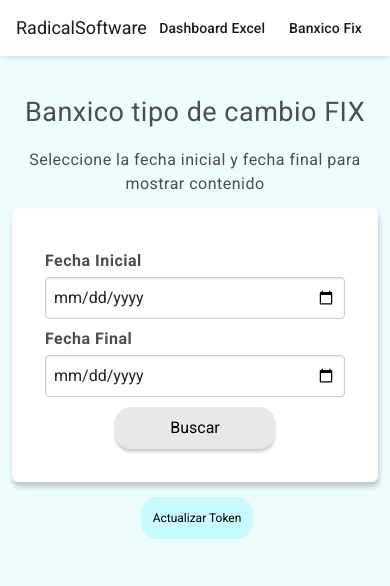
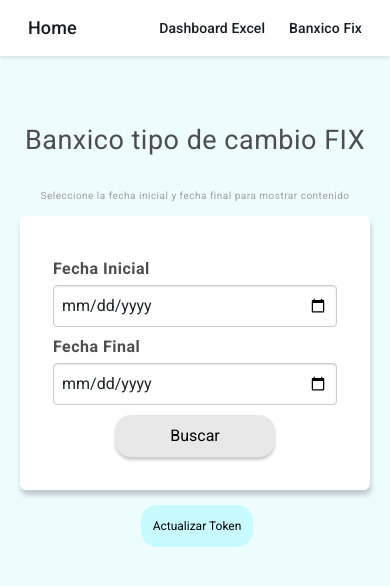
Before and after one commit to franciscomins/examen-radicalsoftware, an Angular app: page /banxico in a window 390 px wide. Shown: the top 586 px of the page. Built offline with nearby package versions, Linux system fonts and the light colour scheme.

Commit message:
se re arreglaron alguna parte del diseño y se agregaron las animaciones

```diff
--- a/src/app/banxicofix/banxicofix.component.css
+++ b/src/app/banxicofix/banxicofix.component.css
@@ -1,34 +1,289 @@
+@import url('https://fonts.googleapis.com/css2?family=Roboto:wght@400;700&display=swap');
+
+.container-fluid {
+  padding: 20px;
+  animation: fadeIn 1s ease-in-out;
+}
+
+.container {
+  padding: 20px;
+  margin-bottom: 3rem;
+  margin-top: 100px;
+  animation: fadeIn 1s ease-in-out;
+}
+
+.box {
+  margin: 30px 0;
+  border: 1px solid #ffffff00;
+  width: auto;
+  height: auto;
+  box-shadow: 0 2px 4px rgba(0, 0, 0, 0.1);
+  font-size: 30px;
+  overflow-x: scroll;
+  background-color: #FDFBFF;
+  animation: fadeIn 1s ease-in-out, slideIn 0.5s ease-out;
+}
+
+.custom-header {
+  font-weight: bold;
+  animation: fadeIn 1s ease-in-out, slideIn 0.5s ease-out;
+}
+
+.custom-header-row {
+  background-color: #f8f9fa;
+  animation: fadeIn 1s ease-in-out, slideIn 0.5s ease-out;
+}
+
+.custom-cell {
+  text-align: center;
+  animation: fadeIn 1s ease-in-out, slideIn 0.5s ease-out;
+}
+
+.paginator {
+  margin: 20px 0;
+  background-color: white;
+  animation: fadeIn 1s ease-in-out;
+}
+
+.calculated-data {
+  margin: 20px 0;
+  animation: fadeIn 1s ease-in-out;
+}
+
+.chart-pie-section {
+  width: 100%;
+  max-width: 450px;
+  margin: 0 auto;
+  margin-bottom: 1rem;
+  animation: fadeIn 1s ease-in-out, slideIn 0.5s ease-out;
+}
+
+.chart-pie-section canvas {
+  width: 100% !important;
+  height: auto !important;
+}
+
+.chart-section {
+  width: 100%;
+  max-width: 800px;
+  margin: 0 auto;
+  animation: fadeIn 1s ease-in-out, slideIn 0.5s ease-out;
+}
+
+.chart-section canvas {
+  width: 100% !important;
+  height: auto !important;
+}
+
+mat-form-field {
+  width: 100%;
+  animation: fadeIn 1s ease-in-out;
+}
+
+mat-form-field .mat-form-field-flex {
+  align-items: center;
+}
+
+mat-form-field .mat-form-field-suffix {
+  margin-left: 8px;
+}
+
+.row {
+  display: flex;
+  justify-content: center;
+  animation: fadeIn 1s ease-in-out;
+}
+
+.col-sm-12 {
+  display: flex;
+  flex-direction: column;
+  align-items: center;
+  animation: fadeIn 1s ease-in-out;
+}
+
+.text-center {
+  text-align: center;
+  animation: fadeIn 1s ease-in-out;
+}
+
+.file-upload-container {
+  position: fixed;
+  bottom: 2rem;
+  left: 2rem;
+  margin: 0;
+  z-index: 1000;
+  animation: fadeIn 1s ease-in-out, slideIn 0.5s ease-out;
+}
+
+.file-upload-label {
+  display: inline-block;
+  padding: 10px;
+  border: 2px solid #439a281e;
+  max-width: 300px;
+  max-height: 100px;
+  border-radius: 2rem;
+  background-color: #f9fafb5a;
+  color: #0000007a;
+  cursor: pointer;
+  text-align: center;
+  font-size: 1.5rem;
+  box-shadow: 1px 5px 5px rgba(0, 0, 0, 0.195);
+  animation: fadeIn 1s ease-in-out, slideIn 0.5s ease-out;
+}
+
+.file-upload-label:hover {
+  background-color: #5dff0517;
+  box-shadow: 1.2px 8px 7px rgba(41, 133, 69, 0.201);
+  color: #3ebb558e;
+}
+
+.file-upload-text {
+  display: block;
+  margin-bottom: 0.5rem;
+}
+
+#file-upload {
+  display: none;
+}
+
+.tablestyle {
+  background-color: white;
+  animation: fadeIn 1s ease-in-out;
+}
+
+@media screen and (max-width: 1000px) {
+  .file-upload-label {
+    width: 100px;
+    height: 40px;
+  }
+
+  .file-upload-text {
+    display: none;
+  }
+}
+
+@media screen and (max-width: 500px) {
+  .file-upload-label {
+    width: 80px;
+    height: 20px;
+    font-size: 0.3rem;
+  }
+}
+
+::-webkit-scrollbar {
+  width: 1px;
+}
+
+::-webkit-scrollbar-track {
+  background: #f1f1f1;
+}
+
+::-webkit-scrollbar-thumb {
+  background: #d4d4d4;
+  border-radius: 10px;
+}
+
+::-webkit-scrollbar-thumb:hover {
+  background: #c9c9c9;
+}
+
+.margintop {
+  margin-top: 100px;
+}
+
+.dashtext {
+  text-align: center;
+  color: #4d4d4d;
+  animation: fadeIn 1s ease-in-out;
+}
+
+.text-center {
+  display: flex;
+  align-items: center;
+  justify-content: center;
+  animation: fadeIn 1s ease-in-out;
+}
+
+.text-center .icon {
+  margin-left: 8px;
+}
+
+.text-temp {
+  font-size: 12px;
+}
+
+.texins {
+  color: #9f9f9f;
+  font-size: 18px;
+  animation: fadeIn 1s ease-in-out;
+}
+
+@media screen and (max-width: 800px) {
+  .texins {
+    font-size: 10px;
+  }
+}
+
+.dashtitle {
+  font-size: 90px;
+  margin-bottom: 1.5rem;
+  animation: fadeIn 1s ease-in-out, slideIn 0.5s ease-out;
+}
+
+@media screen and (max-width: 800px) {
+  .dashtitle {
+    font-size: 37px;
+  }
+}
+
+.card {
+  box-shadow: 1px 5px 5px rgba(0, 0, 0, 0.195);
+  border-color: #ffffff;
+  padding: 1rem;
+  animation: fadeIn 1s ease-in-out, slideIn 0.5s ease-out;
+}
+
+.cardtotal {
+  text-align: center;
+  align-items: center;
+  animation: fadeIn 1s ease-in-out, slideIn 0.5s ease-out;
+}
+
+.cardtempe {
+  padding: auto;
+}
+
+.cardsum {
+  width: 86%;
+  animation: fadeIn 1s ease-in-out, slideIn 0.5s ease-out;
+}
 
 table {
   width: 100%;
   border-collapse: collapse;
-
+  animation: fadeIn 1s ease-in-out;
 }
 
 th, td {
   padding: 10px;
   text-align: left;
+  animation: fadeIn 1s ease-in-out;
 }
 
 th {
   background-color: #f2f2f2;
+  animation: fadeIn 1s ease-in-out;
 }
 
 tr:nth-child(even) {
   background-color: #f9f9f9;
+  animation: fadeIn 1s ease-in-out;
 }
 
 tr:hover {
   background-color: #f1f1f1;
+  animation: fadeIn 1s ease-in-out;
 }
-  .container{
-
-    margin-top: 100px;
-
-  }
-
-
-
 
 .forms-inputs {
   display: flex;
@@ -36,16 +291,19 @@
   gap: 16px;
   max-width: 400px;
   margin: auto;
+  animation: fadeIn 1s ease-in-out;
 }
 
 .form-group {
   display: flex;
   flex-direction: column;
   gap: 4px;
+  animation: fadeIn 1s ease-in-out;
 }
 
 label {
   font-weight: bold;
+  animation: fadeIn 1s ease-in-out;
 }
 
 .form-control {
@@ -53,16 +311,17 @@
   border: 1px solid #ccc;
   border-radius: 4px;
   font-size: 16px;
-    box-shadow: inset 0 1px 2px rgba(0,0,0,0.1);
+  box-shadow: inset 0 1px 2px rgba(0, 0, 0, 0.1);
+  animation: fadeIn 1s ease-in-out;
 }
 
 .form-control:focus {
   border-color: #007bff;
   outline: none;
+  animation: fadeIn 1s ease-in-out;
 }
 
 .btn-submit {
-
   padding: 0.5rem;
   margin-top: 10px;
   width: 10rem;
@@ -74,15 +333,17 @@
   text-align: center;
   font-size: 1rem;
   box-shadow: 0px 3px 3px rgba(0, 0, 0, 0.195);
+  animation: fadeIn 1s ease-in-out;
 }
 
 .btn-submit:hover {
   background-color: #f9fafb;
   box-shadow: 1.2px 7px 6px rgba(0, 0, 0, 0.201);
   color: #101010;
+  animation: fadeIn 1s ease-in-out;
 }
 
-  .btn-modal{
+.btn-modal {
   padding: 0.5rem;
   margin-top: 15px;
   width: 7rem;
@@ -93,42 +354,27 @@
   cursor: pointer;
   text-align: center;
   font-size: 12px;
-
+  animation: fadeIn 1s ease-in-out;
 }
 
-  .btn-modal:hover{
-
+.btn-modal:hover {
   background-color: #b1f5ff;
   color: #888888;
+  animation: fadeIn 1s ease-in-out;
 }
 
-
-
-  .box {
-    margin: 30px ;
-
-
-    border: 1px solid #ffffff00;
-    width: auto;
-    height: auto;
-    overflow-x: scroll;
-    box-shadow: 0 2px 4px rgba(0, 0, 0, 0.1);
-    font-size: 30px;
-    background-color: #FDFBFF;
-  }
-
-
-  .bantext{
+.bantext {
   text-align: left;
   color: #4d4d4d;
   margin-top: 0.5rem;
   font-size: 1rem;
-
+  animation: fadeIn 1s ease-in-out;
 }
 
-  .dashtitle{
+.dashtitle {
   font-size: 60px;
   margin-bottom: 1.5rem;
+  animation: fadeIn 1s ease-in-out, slideIn 0.5s ease-out;
 }
 
 @media screen and (max-width: 1000px) {
@@ -136,13 +382,26 @@
     font-size: 27px;
   }
 }
-  .card{
+
+.card {
   box-shadow: 1px 5px 5px rgba(0, 0, 0, 0.195);
   border-color: #ffffff;
   padding: 2rem;
+  animation: fadeIn 1s ease-in-out, slideIn 0.5s ease-out;
 }
 
-  .name{
+.name {
   color: #ccc;
   font-size: 0.5rem;
+  animation: fadeIn 1s ease-in-out;
 }
+
+@keyframes fadeIn {
+  from { opacity: 0; }
+  to { opacity: 1; }
+}
+
+@keyframes slideIn {
+  from { transform: translateY(-20px); }
+  to { transform: translateY(0); }
+}
--- a/src/app/home/home.component.ts
+++ b/src/app/home/home.component.ts
@@ -1,4 +1,5 @@
 import { Component } from '@angular/core';
+import { Router } from '@angular/router';
 
 @Component({
   selector: 'app-home',
@@ -9,4 +10,9 @@
 })
 export class HomeComponent {
 
+  constructor(private router: Router) {}
+
+  navigate() {
+    this.router.navigate(['/dashboard']);
+  }
 }
--- a/src/app/importexcel/importexcel.component.css
+++ b/src/app/importexcel/importexcel.component.css
@@ -1,14 +1,14 @@
-
   @import url('https://fonts.googleapis.com/css2?family=Roboto:wght@400;700&display=swap');
 
   .container-fluid {
     padding: 20px;
+    animation: fadeIn 1s ease-in-out;
   }
 
-.container{
+  .container {
     padding: 20px;
     margin-bottom: 3rem;
-
+    animation: fadeIn 1s ease-in-out;
   }
 
   .box {
@@ -20,27 +20,33 @@
     font-size: 30px;
     overflow-x: scroll;
     background-color: #FDFBFF;
+    animation: fadeIn 1s ease-in-out, slideIn 0.5s ease-out;
   }
 
   .custom-header {
     font-weight: bold;
+    animation: fadeIn 1s ease-in-out, slideIn 0.5s ease-out;
   }
 
   .custom-header-row {
     background-color: #f8f9fa;
+    animation: fadeIn 1s ease-in-out, slideIn 0.5s ease-out;
   }
 
   .custom-cell {
     text-align: center;
+    animation: fadeIn 1s ease-in-out, slideIn 0.5s ease-out;
   }
 
   .paginator {
     margin: 20px 0;
     background-color: white;
+    animation: fadeIn 1s ease-in-out;
   }
 
   .calculated-data {
     margin: 20px 0;
+    animation: fadeIn 1s ease-in-out;
   }
 
   .chart-pie-section {
@@ -48,6 +54,7 @@
     max-width: 450px;
     margin: 0 auto;
     margin-bottom: 1rem;
+    animation: fadeIn 1s ease-in-out, slideIn 0.5s ease-out;
   }
 
   .chart-pie-section canvas {
@@ -59,6 +66,7 @@
     width: 100%;
     max-width: 800px;
     margin: 0 auto;
+    animation: fadeIn 1s ease-in-out, slideIn 0.5s ease-out;
   }
 
   .chart-section canvas {
@@ -68,6 +76,7 @@
 
   mat-form-field {
     width: 100%;
+    animation: fadeIn 1s ease-in-out;
   }
 
   mat-form-field .mat-form-field-flex {
@@ -81,16 +90,19 @@
   .row {
     display: flex;
     justify-content: center;
+    animation: fadeIn 1s ease-in-out;
   }
 
   .col-sm-12 {
     display: flex;
     flex-direction: column;
     align-items: center;
+    animation: fadeIn 1s ease-in-out;
   }
 
   .text-center {
     text-align: center;
+    animation: fadeIn 1s ease-in-out;
   }
 
   .file-upload-container {
@@ -99,6 +111,7 @@
     left: 2rem;
     margin: 0;
     z-index: 1000;
+    animation: fadeIn 1s ease-in-out, slideIn 0.5s ease-out;
   }
 
   .file-upload-label {
@@ -114,6 +127,7 @@
     text-align: center;
     font-size: 1.5rem;
     box-shadow: 1px 5px 5px rgba(0, 0, 0, 0.195);
+    animation: fadeIn 1s ease-in-out, slideIn 0.5s ease-out;
   }
 
   .file-upload-label:hover {
@@ -130,17 +144,16 @@
   #file-upload {
     display: none;
   }
-.tablestyle
-{
+
+  .tablestyle {
     background-color: white;
+    animation: fadeIn 1s ease-in-out;
   }
-
 
   @media screen and (max-width: 1000px) {
     .file-upload-label {
       width: 100px;
-    height: 40px;
-
+      height: 50px;
     }
 
     .file-upload-text {
@@ -150,17 +163,11 @@
 
   @media screen and (max-width: 500px) {
     .file-upload-label {
-    width: 80px;
-    height: 20;
+      width: 50px;
+      height: 40px;
       font-size: 0.3rem;
-
     }
-
-
   }
-
-
-
 
   ::-webkit-scrollbar {
     width: 1px;
@@ -170,80 +177,94 @@
     background: #f1f1f1;
   }
 
-
   ::-webkit-scrollbar-thumb {
     background: #d4d4d4;
     border-radius: 10px;
   }
+
   ::-webkit-scrollbar-thumb:hover {
     background: #c9c9c9;
   }
 
-.margintop{
-  margin-top: 100px ;
-
-
+  .margintop {
+    margin-top: 100px;
   }
 
-
-.dashtext{
+  .dashtext {
     text-align: center;
     color: #4d4d4d;
-
+    animation: fadeIn 1s ease-in-out;
   }
 
   .text-center {
     display: flex;
     align-items: center;
     justify-content: center;
+    animation: fadeIn 1s ease-in-out;
   }
 
   .text-center .icon {
     margin-left: 8px;
   }
 
-.text-temp{
+  .text-temp {
     font-size: 12px;
   }
-.texins
-{
+
+  .texins {
     color: #9f9f9f;
     font-size: 18px;
+    animation: fadeIn 1s ease-in-out;
+  }
 
-}
   @media screen and (max-width: 800px) {
     .texins {
       font-size: 10px;
     }
   }
 
-.dashtitle{
+  .dashtitle {
     font-size: 90px;
     margin-bottom: 1.5rem;
+    animation: fadeIn 1s ease-in-out, slideIn 0.5s ease-out;
   }
 
   @media screen and (max-width: 800px) {
     .dashtitle {
       font-size: 37px;
     }
-
   }
 
-.card{
+  .card {
     box-shadow: 1px 5px 5px rgba(0, 0, 0, 0.195);
     border-color: #ffffff;
     padding: 1rem;
-
+    animation: fadeIn 1s ease-in-out, slideIn 0.5s ease-out;
   }
 
-.cardtotal{
+  .cardtotal {
     text-align: center;
     align-items: center;
-}
-.cardtempe{
-  padding: auto;
+    width: 230px;
+    animation: fadeIn 1s ease-in-out, slideIn 0.5s ease-out;
   }
 
-.cardsum{
+  .cardtempe {
+    padding: 1rem;
+    width: 25%;
+  }
+
+  .cardsum {
     width: 86%;
+    animation: fadeIn 1s ease-in-out, slideIn 0.5s ease-out;
   }
+
+  @keyframes fadeIn {
+    from { opacity: 0; }
+    to { opacity: 1; }
+  }
+
+  @keyframes slideIn {
+    from { transform: translateY(-20px); }
+    to { transform: translateY(0); }
+  }
--- a/src/app/navbar/navbar.component.css
+++ b/src/app/navbar/navbar.component.css
@@ -6,6 +6,7 @@
 
   position: fixed;
   top: 0;
+
 
   z-index: 1000;
   width: 100%;
@@ -18,9 +19,9 @@
 }
 
 
-.cardmm{
-  margin: 1rem;
+
+
+.home{
+  font-size: 18px;
+  font-style: bold;
 }
-.cardsum{
-  margin  : 1rem;
-}
--- a/src/app/navbar/navbar.component.html
+++ b/src/app/navbar/navbar.component.html
@@ -1,5 +1,5 @@
 <mat-toolbar color="primary">
-  <span>RadicalSoftware</span>
+  <a class="home" mat-button [routerLink]="['']">Home</a>
   <span class="spacer"></span>
   <a mat-button [routerLink]="['dashboard']">Dashboard Excel</a>
   <a mat-button [routerLink]="['banxico']">Banxico Fix</a>
```
Also changed, not shown: src/app/home/home.component.css (+48 -0 lines), src/app/home/home.component.html (+6 -1 lines), src/app/navbar/logo-radicals.png (deleted). Lines whose indentation alone changed are shown as unchanged.
